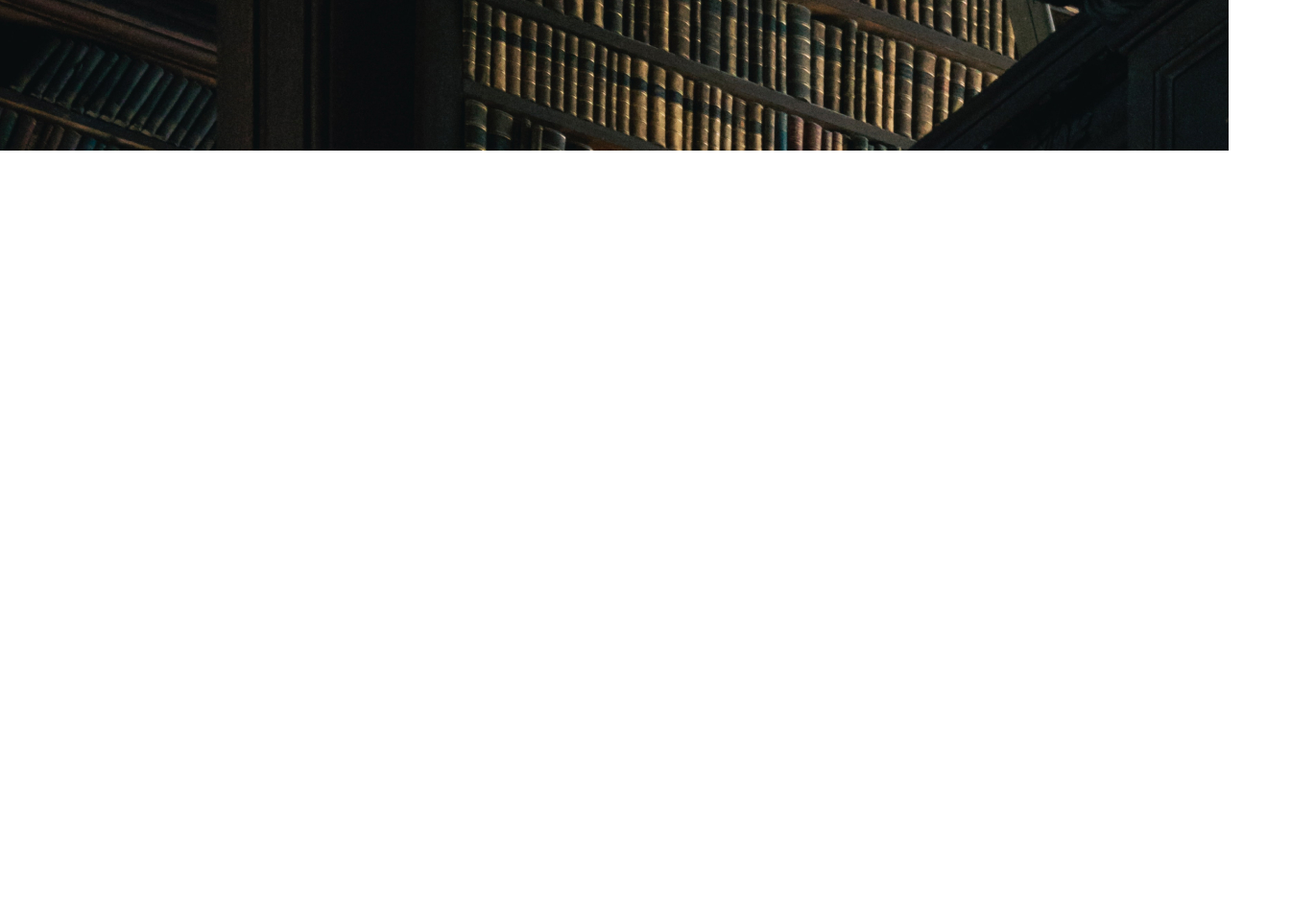
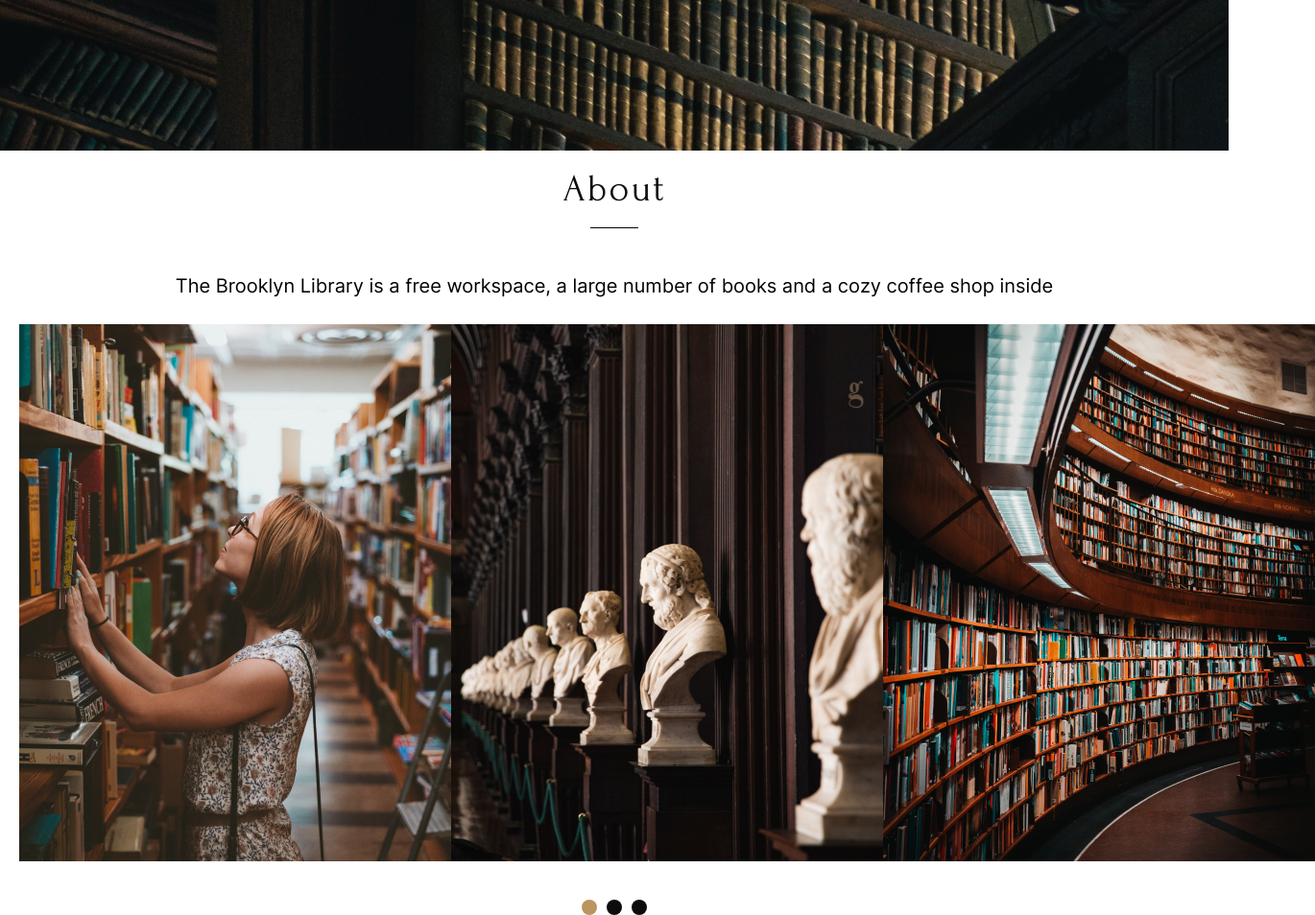
Before and after one commit to tayahanchar/library, a website built with webpack: page src/index.html in a window 1280 px wide. Shown: the part 533-1487 px from the top of the page at 96% size, 1370 px wide, since content can reach past the window. Before the commit the page ends 800 px from the top, so only its background shows below. Built offline with nearby package versions, Linux system fonts and the light colour scheme.

Commit message:
feat: add about section

```diff
--- a/src/css/style.scss
+++ b/src/css/style.scss
@@ -39,6 +39,10 @@
 .container {
   max-width: 1440px;
   margin: 0 auto;
+}
+
+.section-container {
+  padding: 0 20px;
 }
 
 .header-container {
@@ -114,3 +118,57 @@
   text-align: center;
   font-family: 'Forum', serif;
 }
+
+.title {
+  color: $dark-black-color;
+  font-family: 'Forum', serif;
+  font-size: 40px;
+  font-weight: 400;
+  line-height: 40px;
+  letter-spacing: 2px;
+  text-align: center;
+  padding: 20px 0px 61px 0px;
+  position: relative;
+}
+
+.title::after {
+  content: "";
+  height: 1px;
+  width: 50px;
+  background-color: $black-color;
+  top: 80px;
+  left: 50%;
+  transform: translate(-50%, 0);
+  position: absolute;
+}
+
+.description {
+  font-family: 'Inter', sans-serif;
+  font-size: 20px;
+  font-weight: 400;
+  line-height: 40px;
+  text-align: center;
+}
+
+.corusel {
+  padding: 20px 0px 40px 0px;
+  @extend %flex-row;
+}
+
+.corusel-control {
+  display: flex;
+  flex-direction: row;
+  justify-content: center;
+  gap: 10px;
+}
+
+.corusel-control__item {
+  width: 16px;
+  height: 16px;
+  background-color: $dark-black-color;
+  border-radius: 50%;
+}
+
+.corusel-control__item--active {
+  background-color: $brown-color;
+}
--- a/src/index.html
+++ b/src/index.html
@@ -42,6 +42,24 @@
           <h1 class="welcome__title">Welcome <br> to the Brooklyn Library</h1>
       </div>
     </section>
+
+    <section class="about">
+      <section class="container section-container">
+        <h2 class="title">About</h2>
+        <p class="description">The Brooklyn Library is a free workspace, a large number of books and a cozy coffee shop inside </p>
+        <div class="corusel">
+          <img class="corusel_item" src="./images/image-1.png" alt="library">
+          <img class="corusel_item" src="./images/image-2.png" alt="library">
+          <img class="corusel_item" src="./images/image-3.png" alt="library">
+        </div>
+
+        <div class="corusel-control">
+          <div class="corusel-control__item corusel-control__item--active"></div>
+          <div class="corusel-control__item"></div>
+          <div class="corusel-control__item"></div>
+        </div>
+      </section>
+    </section>
   </main>
   <footer class="footer"></footer>
 </body>
```
Also changed, not shown: src/images/image-1.png (added), src/images/image-2.png (added), src/images/image-3.png (added), src/images/image-4.png (added), src/images/image-5.png (added).
